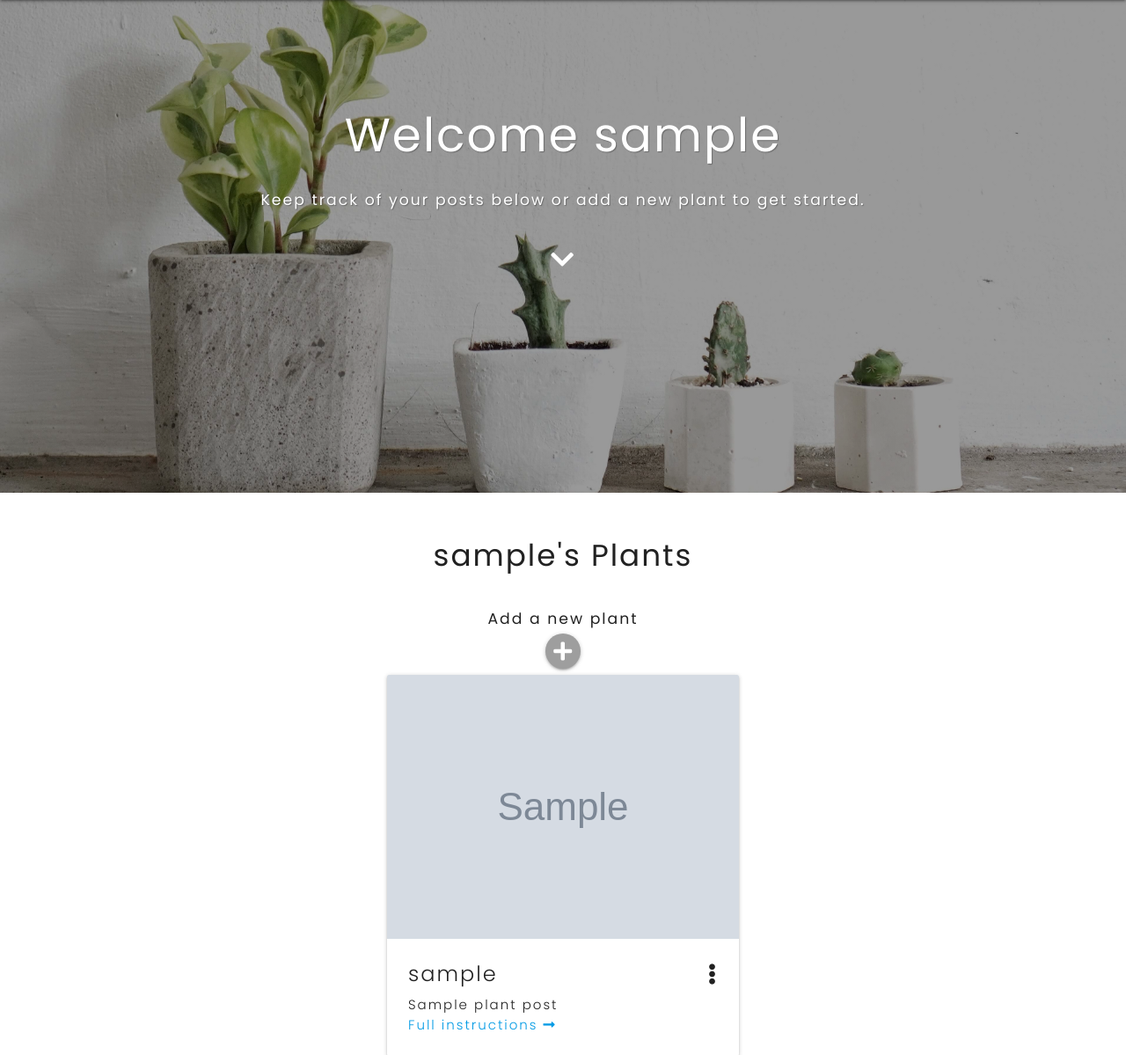
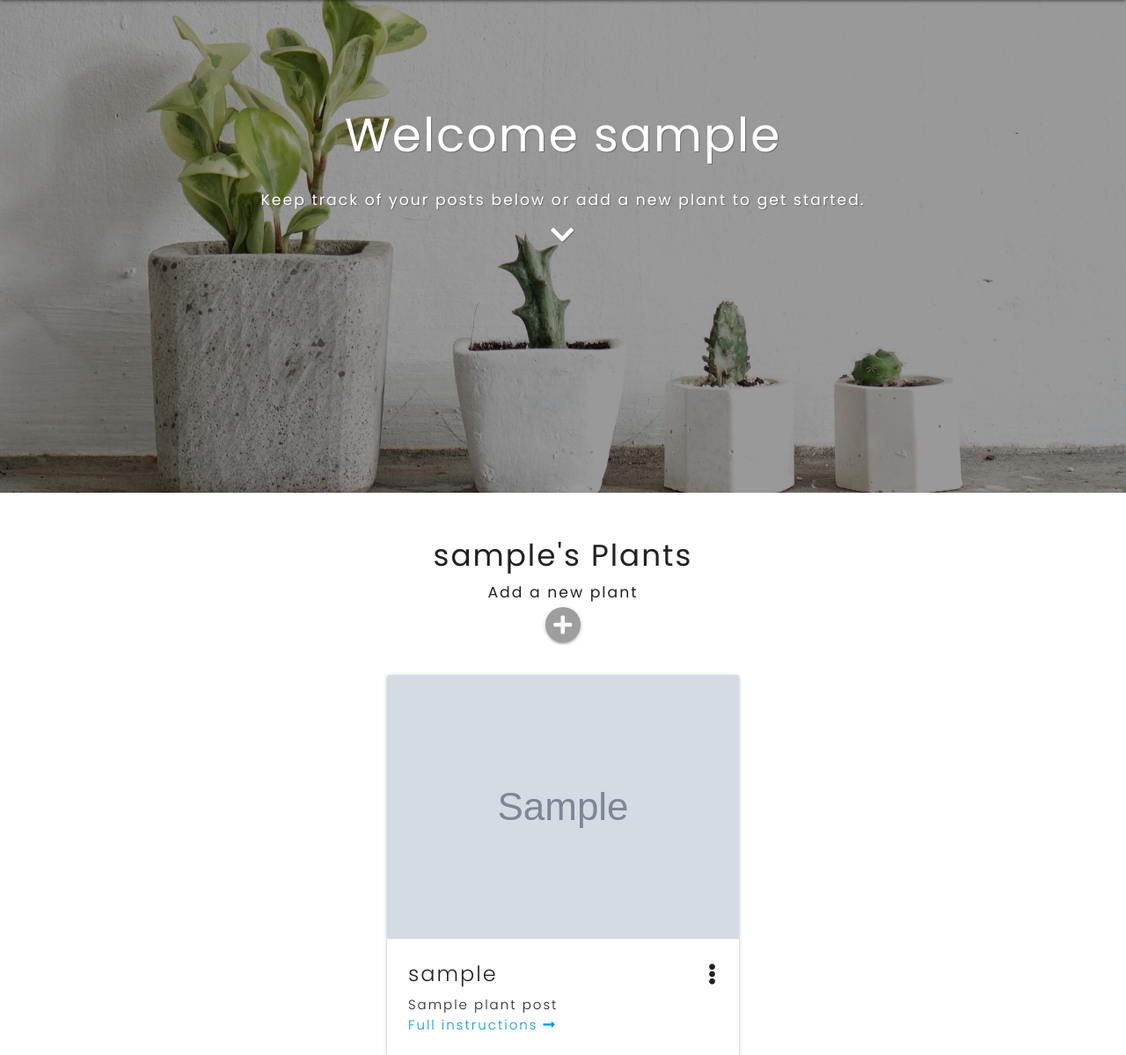
Before and after one commit to Code-Institute-Submissions/houseplant-heroes, a Flask app: page /profile/1 in a window 1280 px wide. Shown: the part 64-1263 px from the top of the page at 88% size. Run offline with Flask 2, Linux system fonts and the light colour scheme; the visitor is signed in with stand-in values (Sample User, id 1); grey boxes marked "Sample" are stand-in pictures; a database or web service that is not in the repository returns one stand-in record (values such as "Sample title"); some libraries are stand-ins or nearby versions.

Commit message:
Add style and positions to chevrons

```diff
--- a/templates/profile.html
+++ b/templates/profile.html
@@ -10,18 +10,11 @@
 
   <!-- block subheading -->
   {% block subheading %} Keep track of your posts below or add a new plant to
-  get started. {% endblock %}
-
-  <!-- block hero image content -->
-  {% block hero_image_content %}
-  <div class="container">
-    <div class="row center-align">
-      <div class="row">
-        <a href="#my-plants" class="hover-col"
-          ><i class="fas fa-chevron-down white-text small"></i
-        ></a>
-      </div>
-    </div>
+  get started.
+  <div>
+    <a href="#my-plants" class="hover-col text-white"
+      ><i class="fas fa-chevron-down small"></i
+    ></a>
   </div>
   {% endblock %}
 
@@ -32,8 +25,8 @@
 <section id="my-plants">
   <!-- show plants created by user -->
   {% if my_plants|length > 0 %}
-  <div class="center">
-    <h4 class="padding-30">{{ username }}'s Plants</h4>
+  <div class="center padding-30">
+    <h4>{{ username }}'s Plants</h4>
     <h6>
       Add a new plant
     </h6>
```
Also changed, not shown: templates/all_plants.html (+5 -3 lines).
